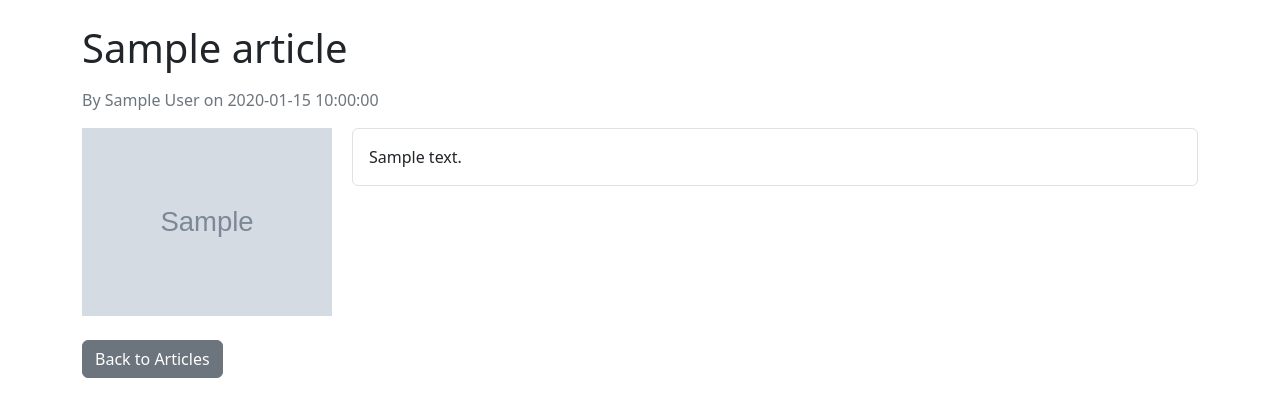
After one commit to homelander1/public, a PHP site: page /article.php?id=1 in a window 1280 px wide. The commit adds this page. Shown: the top 417 px of the page. Run offline with PHP 8.4, Linux system fonts and the light colour scheme; tables that the repository leaves empty or names only in its code hold one stand-in row (values such as "Sample post"); grey boxes marked "Sample" are stand-in pictures.

Commit message:
Equipment page, articles, cards, pagination - completed

```diff
--- /dev/null
+++ b/article.php
@@ -0,0 +1,65 @@
+<?php
+include 'db.php';
+
+$id = isset($_GET['id']) ? (int)$_GET['id'] : 0;
+$stmt = $pdo->prepare("SELECT title, content, author, publication_date, image_url FROM articles WHERE id = :id");
+$stmt->bindParam(':id', $id, PDO::PARAM_INT);
+$stmt->execute();
+$article = $stmt->fetch(PDO::FETCH_ASSOC);
+
+if (!$article) {
+    echo "Article not found!";
+    exit;
+}
+?>
+
+<!DOCTYPE html>
+<html lang="en">
+
+<head>
+    <meta charset="UTF-8">
+    <meta name="viewport" content="width=device-width, initial-scale=1.0">
+    <title><?= htmlspecialchars($article['title']) ?></title>
+    <link href="https://cdn.jsdelivr.net/npm/bootstrap@5.2.3/dist/css/bootstrap.min.css" rel="stylesheet" integrity="sha384-rbsA2VBKQhggwzxH7pPCaAqO46MgnOM80zW1RWuH61DGLwZJEdK2Kadq2F9CUG65" crossorigin="anonymous">
+    <style>
+        .article-container {
+            display: flex;
+            align-items: flex-start;
+            justify-content: flex-start;
+        }
+
+        .article-image {
+            max-width: 250px;
+            margin-right: 20px;
+        }
+
+        .article-content {
+            flex-grow: 1;
+        }
+    </style>
+</head>
+
+<body>
+    <div class="container my-4">
+        <h1 class="mb-3"><?= htmlspecialchars($article['title']) ?></h1>
+        <p class="text-muted">By <?= htmlspecialchars($article['author']) ?> on <?= htmlspecialchars($article['publication_date']) ?></p>
+
+        <div class="article-container">
+            <!-- Displaying the image on the left -->
+            <?php if (!empty($article['image_url'])): ?>
+                <img src="<?= htmlspecialchars($article['image_url']) ?>" alt="Article Image" class="article-image">
+            <?php endif; ?>
+
+            <!-- Displaying the article content on the right -->
+            <div class="article-content">
+                <div class="border rounded p-3"><?= nl2br(htmlspecialchars($article['content'])) ?></div>
+            </div>
+        </div>
+
+        <a href="./equipment.php" class="btn btn-secondary mt-4">Back to Articles</a>
+    </div>
+
+    <script src="https://cdn.jsdelivr.net/npm/bootstrap@5.2.3/dist/js/bootstrap.bundle.min.js" integrity="sha384-kenU1KFdBIe4zVF0s0G1M5b4hcpxyD9F7jL+jjXkk+Q2h455rYXK/7HAuoJl+0I4" crossorigin="anonymous"></script>
+</body>
+
+</html>
--- /dev/null
+++ b/db.php
@@ -0,0 +1,12 @@
+<?php
+$host = 'localhost';
+$db = 'dynamicweb';
+$user = 'root';
+$pass = '';
+
+try {
+    $pdo = new PDO("mysql:host=$host;dbname=$db", $user, $pass);
+    $pdo->setAttribute(PDO::ATTR_ERRMODE, PDO::ERRMODE_EXCEPTION);
+} catch (PDOException $e) {
+    die("Database connection failed: " . $e->getMessage());
+}
```
Also changed, not shown: css/styles.css (+45 -0 lines), equipment.php (added, +85 -0 lines), assets/img/articleImg/balckjacket.jpg (added), assets/img/articleImg/bluejacket.jpeg (added).
